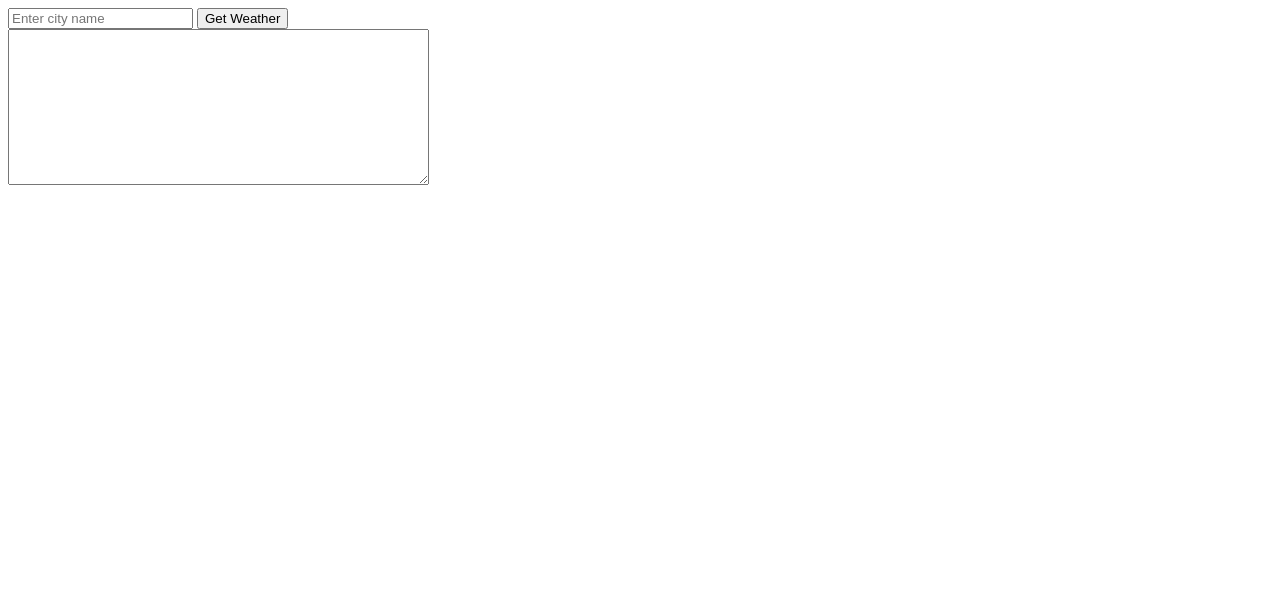
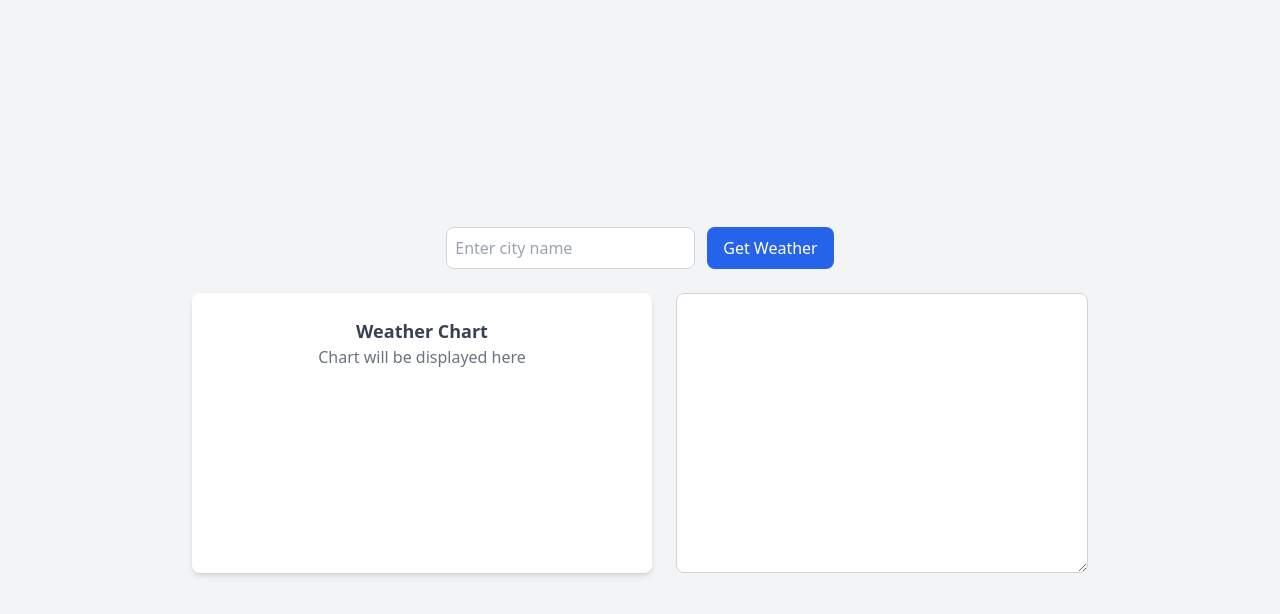
Before and after one commit to cllckn/decision-support-systems, a plain HTML site: page module4/part4/public/open-weather/index.html in a window 1280 px wide. Drawn offline with nearby package versions, Linux system fonts and the light colour scheme.

Commit message:
Module 4: Advanced User Interaction, Visualization, and Security

```diff
--- a/module4/part4/public/open-weather/index.html
+++ b/module4/part4/public/open-weather/index.html
@@ -4,17 +4,38 @@
   <title>Weather Visualization</title>
   <script src="https://code.jquery.com/jquery-3.6.0.min.js"></script>
   <script src="https://cdn.jsdelivr.net/npm/apexcharts"></script>
+  <script src="https://cdn.tailwindcss.com"></script>
+
 </head>
-<body>
+<body class="bg-gray-100 flex flex-col items-center justify-center min-h-screen p-6">
 
-<input type="text" id="cityInput" placeholder="Enter city name">
-<button id="getWeatherBtn">Get Weather</button>
+<!-- Input & Button Section -->
+<div class="mb-6 flex space-x-3">
+  <input type="text" id="cityInput" placeholder="Enter city name"
+         class="p-2 border border-gray-300 rounded-lg focus:outline-none focus:ring-2 focus:ring-blue-400">
+  <button id="getWeatherBtn"
+          class="px-4 py-2 bg-blue-600 text-white rounded-lg hover:bg-blue-700 focus:ring-2 focus:ring-blue-400">
+    Get Weather
+  </button>
+</div>
 
+<!-- Chart & Weather Data Container -->
+<div class="flex flex-col md:flex-row w-full max-w-4xl space-y-4 md:space-y-0 md:space-x-6">
 
-<div id="chart"></div>
+  <!-- Chart Section -->
+  <div id="chart" class="flex-1 bg-white p-6 rounded-lg shadow-md text-center">
+    <h2 class="text-lg font-semibold text-gray-700">Weather Chart</h2>
+    <p class="text-gray-500">Chart will be displayed here</p>
+  </div>
 
-<div >
-  <textarea id="weatherData" rows="10" cols="50"></textarea>
+  <!-- Weather Data Section -->
+  <div class="flex-1">
+            <textarea id="weatherData" rows="10"
+                      class="w-full h-full p-4 border border-gray-300 rounded-lg focus:outline-none focus:ring-2 focus:ring-blue-400"
+                      placeholder="Weather data will be displayed here...">
+            </textarea>
+  </div>
+
 </div>
 
 <script>
```
